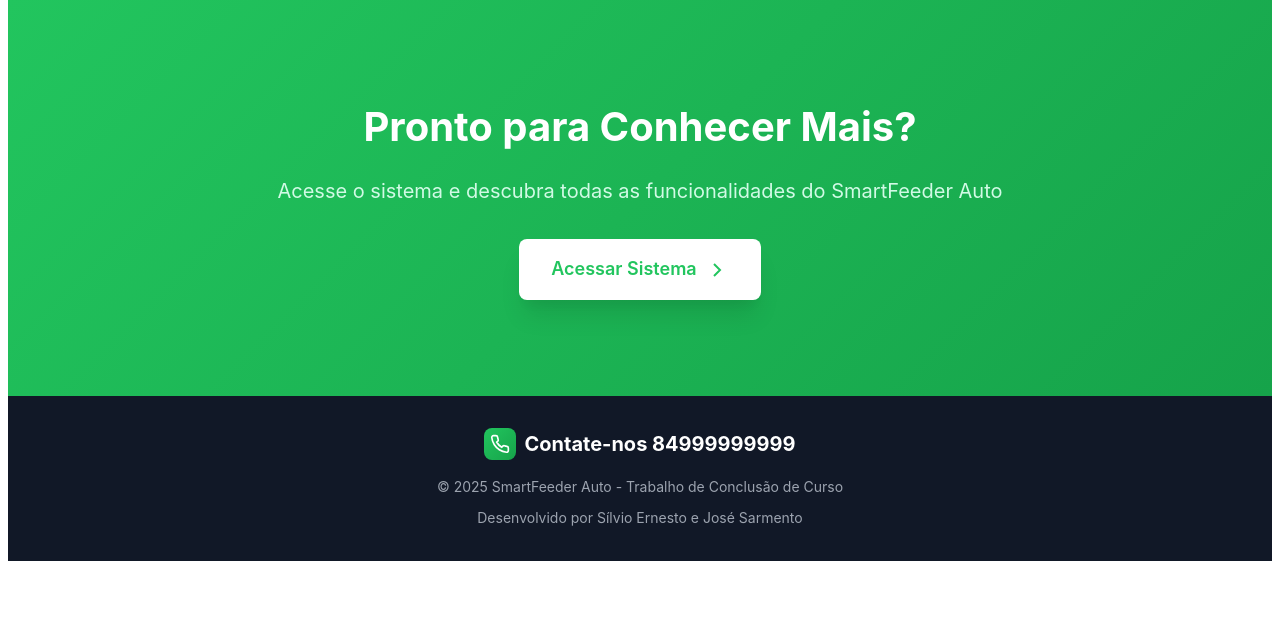
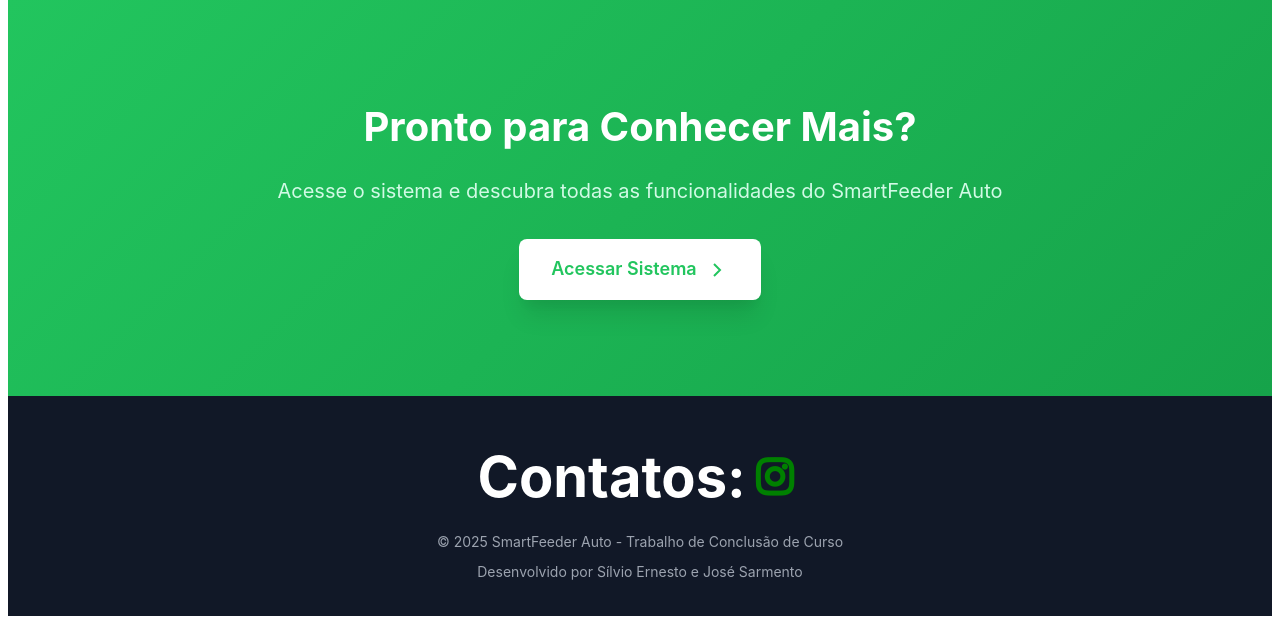
Before and after one commit to ErnestoSESB/Alimentador, a Django app: page / in a window 1280 px wide. Shown: the part 3822-4446 px from the top of the page. Before the commit the page ends 4383 px from the top, so only its background shows below. Run offline with Django 5.2, Linux system fonts and the light colour scheme; some libraries are stand-ins or nearby versions.

Commit message:
retirando número de telefone e adicionando instagram real na lista de contatos

```diff
--- a/inteligente/static/css/landing_page.css
+++ b/inteligente/static/css/landing_page.css
@@ -759,6 +759,38 @@ html {
     margin-top: 0.5rem;
 }
 
+.social {
+
+  display: flex;
+  justify-content: center;
+  align-items: center;
+  margin: 5px;
+  font-size: 28px;
+
+}
+
+.social a {
+
+  color: #2D1F28;
+  text-decoration: none;
+  margin: 10px;
+
+}
+
+.social:hover a {
+
+  opacity: 0.3;
+  transition: 0.5s;
+
+}
+
+.social:hover a:hover {
+
+  opacity: 1;
+  transition: 0.5s;
+
+}
+
 /* ===========================
    Utilities
    =========================== */
--- a/inteligente/templates/alimentador/alimentador.html
+++ b/inteligente/templates/alimentador/alimentador.html
@@ -6,6 +6,7 @@
     <meta name="viewport" content="width=device-width, initial-scale=1.0">
     <title>SmartFeeder Auto - Alimentador Automático para seus animais</title>
     <link rel="stylesheet" href="{% static 'css/landing_page.css' %}">
+    <link rel="stylesheet" href="https://use.fontawesome.com/releases/v5.1.0/css/all.css">
 </head>
 <body class="landing-page">
     <!-- Título/Navegação -->
@@ -264,13 +265,15 @@
     <!-- Footer -->
     <footer class="footer">
         <div class="landing-container">
-            <div class="footer-logo">
-                <div class="logo-icon small">
-                    <svg width="20" height="20" viewBox="0 0 24 24" fill="none" stroke="currentColor" stroke-width="2">
-                        <path d="M22 16.92v3a2 2 0 0 1-2.18 2 19.79 19.79 0 0 1-8.63-3.07 19.5 19.5 0 0 1-6-6 19.79 19.79 0 0 1-3.07-8.67A2 2 0 0 1 4.11 2h3a2 2 0 0 1 2 1.72 12.84 12.84 0 0 0 .7 2.81 2 2 0 0 1-.45 2.11L8.09 9.91a16 16 0 0 0 6 6l1.27-1.27a2 2 0 0 1 2.11-.45 12.84 12.84 0 0 0 2.81.7A2 2 0 0 1 22 16.92z"></path>
-                    </svg>
+            <div class="social">
+                <h1 style="text-align: center; color: white;">Contatos:</h1>
+                <div>
+                    <h2 style="text-align: center;" >
+                        <a href="https://www.instagram.com/e.silvio_" target="_blank">
+                            <i class="fab fa-instagram" style="color: green;"></i>
+                        </a>
+                    </h2>
                 </div>
-                <span class="logo-text footer-contact">Contate-nos 84999999999</span>
             </div>
             <p class="footer-text">© 2025 SmartFeeder Auto - Trabalho de Conclusão de Curso</p>
             <p class="footer-text">Desenvolvido por Sílvio Ernesto e José Sarmento</p>
```
